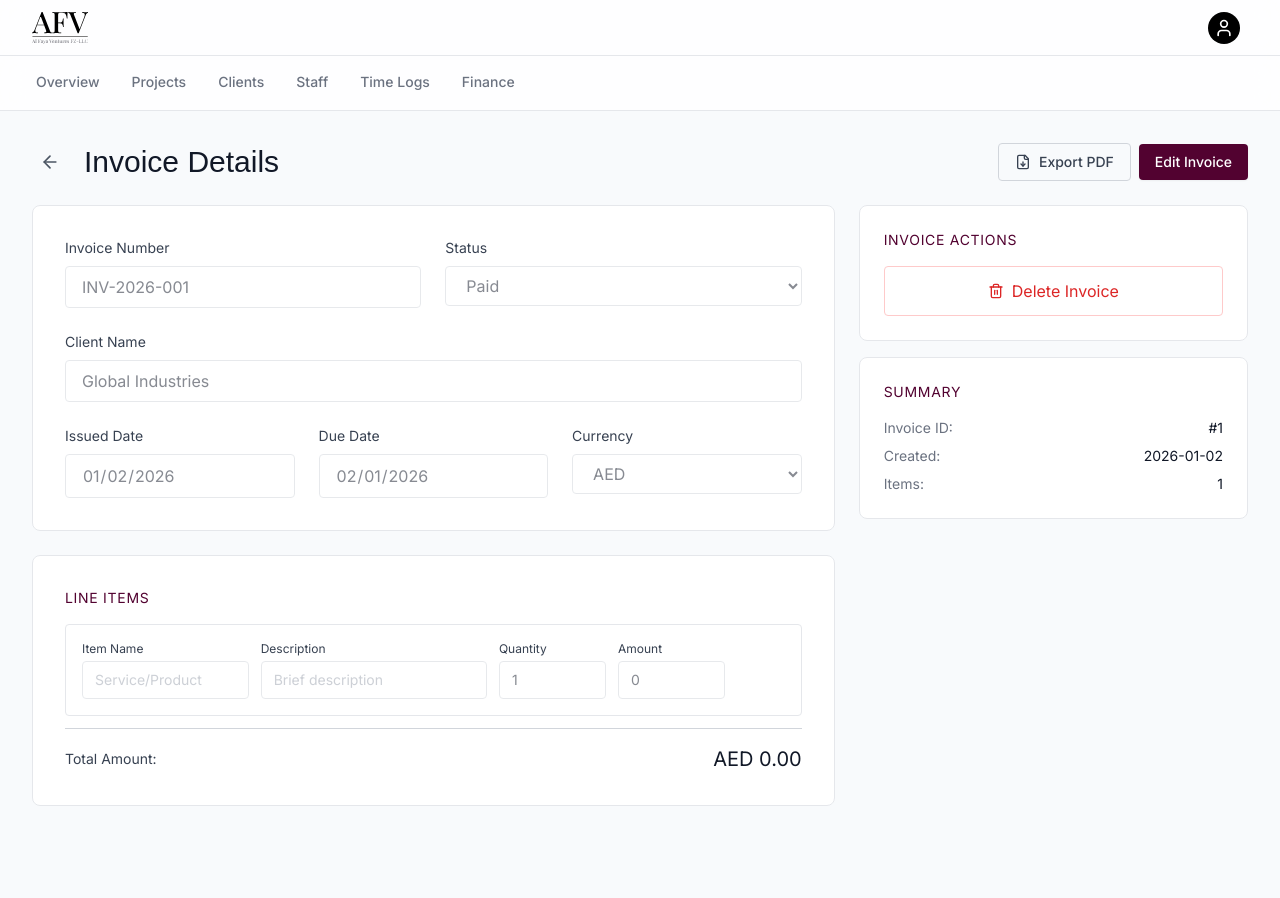
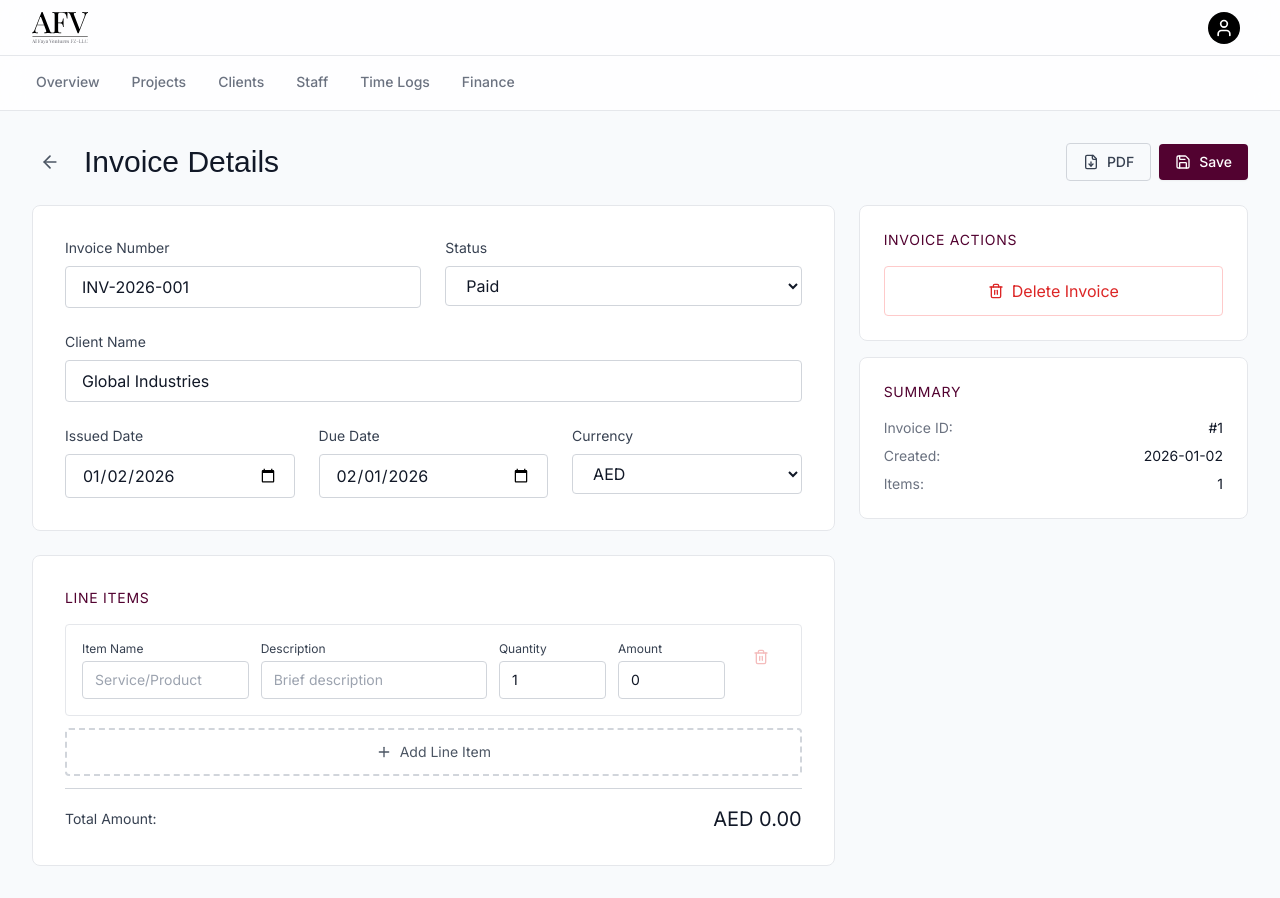
Before and after one commit to lustrecker-lang/alfayainternal, a Next.js app: page /dashboard/afconsult/finance/1 in a window 1280 px wide. Before the commit the page ends 838 px from the top, so only its background shows below. Built offline with nearby package versions, Linux system fonts and the light colour scheme; a web font is replaced by a local one.

Commit message:
Remove edit mode: always editable, simplify buttons, add delete confirmation

```diff
--- a/app/dashboard/afconsult/finance/[id]/page.tsx
+++ b/app/dashboard/afconsult/finance/[id]/page.tsx
@@ -14,7 +14,7 @@ interface LineItem {
 
 export default function InvoiceDetailPage({ params }: { params: Promise<{ id: string }> }) {
     const { id } = use(params);
-    const [isEditing, setIsEditing] = useState(false);
+    const [showDeleteDialog, setShowDeleteDialog] = useState(false);
     const [formData, setFormData] = useState({
         invoiceNumber: 'INV-2026-001',
         status: 'Paid',
@@ -60,10 +60,13 @@ export default function InvoiceDetailPage({ params }: { params: Promise<{ id: st
         alert('Export PDF functionality - would generate PDF here');
     };
 
-    const handleDelete = () => {
-        if (confirm('Are you sure you want to delete this invoice?')) {
+    const handleSave = () => {
+        alert('Save functionality - would save invoice data');
+    };
+
+    const confirmDelete = () => {
         alert('Delete functionality - would delete and redirect');
-        }
+        setShowDeleteDialog(false);
     };
 
     return (
@@ -85,27 +88,16 @@ export default function InvoiceDetailPage({ params }: { params: Promise<{ id: st
                         style={{ borderRadius: '0.25rem' }}
                     >
                         <FileDown className="w-4 h-4" />
-                        Export PDF
+                        PDF
                     </button>
-                    {isEditing ? (
                     <button
-                            type="submit"
-                            form="invoice-form"
+                        onClick={handleSave}
                         className="flex items-center gap-2 px-4 py-2 bg-afconsult text-white hover:opacity-90 transition-opacity shadow-sm text-sm font-medium font-sans"
                         style={{ borderRadius: '0.25rem' }}
                     >
                         <Save className="w-4 h-4" />
-                            Save Changes
+                        Save
                     </button>
-                    ) : (
-                        <button
-                            onClick={() => setIsEditing(true)}
-                            className="flex items-center gap-2 px-4 py-2 bg-afconsult text-white hover:opacity-90 transition-opacity shadow-sm text-sm font-medium font-sans"
-                            style={{ borderRadius: '0.25rem' }}
-                        >
-                            Edit Invoice
-                        </button>
-                    )}
                 </div>
             </div>
 
@@ -121,8 +113,7 @@ export default function InvoiceDetailPage({ params }: { params: Promise<{ id: st
                                         type="text"
                                         value={formData.invoiceNumber}
                                         onChange={(e) => setFormData({ ...formData, invoiceNumber: e.target.value })}
-                                        disabled={!isEditing}
-                                        className="w-full px-4 py-2 border border-gray-300 dark:border-gray-600 bg-white dark:bg-zinc-900 text-gray-900 dark:text-white focus:ring-2 focus:ring-afconsult outline-none disabled:opacity-50 disabled:cursor-not-allowed"
+                                        className="w-full px-4 py-2 border border-gray-300 dark:border-gray-600 bg-white dark:bg-zinc-900 text-gray-900 dark:text-white focus:ring-2 focus:ring-afconsult outline-none"
                                         style={{ borderRadius: '0.25rem' }}
                                     />
                                 </div>
@@ -132,8 +123,7 @@ export default function InvoiceDetailPage({ params }: { params: Promise<{ id: st
                                     <select
                                         value={formData.status}
                                         onChange={(e) => setFormData({ ...formData, status: e.target.value })}
-                                        disabled={!isEditing}
-                                        className="w-full px-4 py-2 border border-gray-300 dark:border-gray-600 bg-white dark:bg-zinc-900 text-gray-900 dark:text-white focus:ring-2 focus:ring-afconsult outline-none disabled:opacity-50 disabled:cursor-not-allowed"
+                                        className="w-full px-4 py-2 border border-gray-300 dark:border-gray-600 bg-white dark:bg-zinc-900 text-gray-900 dark:text-white focus:ring-2 focus:ring-afconsult outline-none"
                                         style={{ borderRadius: '0.25rem' }}
                                     >
                                         <option value="Draft">Draft</option>
@@ -150,8 +140,7 @@ export default function InvoiceDetailPage({ params }: { params: Promise<{ id: st
                                     type="text"
                                     value={formData.clientName}
                                     onChange={(e) => setFormData({ ...formData, clientName: e.target.value })}
-                                    disabled={!isEditing}
-                                    className="w-full px-4 py-2 border border-gray-300 dark:border-gray-600 bg-white dark:bg-zinc-900 text-gray-900 dark:text-white focus:ring-2 focus:ring-afconsult outline-none disabled:opacity-50 disabled:cursor-not-allowed"
+                                    className="w-full px-4 py-2 border border-gray-300 dark:border-gray-600 bg-white dark:bg-zinc-900 text-gray-900 dark:text-white focus:ring-2 focus:ring-afconsult outline-none"
                                     style={{ borderRadius: '0.25rem' }}
                                 />
                             </div>
@@ -163,8 +152,7 @@ export default function InvoiceDetailPage({ params }: { params: Promise<{ id: st
                                         type="date"
                                         value={formData.issuedDate}
                                         onChange={(e) => setFormData({ ...formData, issuedDate: e.target.value })}
-                                        disabled={!isEditing}
-                                        className="w-full px-4 py-2 border border-gray-300 dark:border-gray-600 bg-white dark:bg-zinc-900 text-gray-900 dark:text-white focus:ring-2 focus:ring-afconsult outline-none disabled:opacity-50 disabled:cursor-not-allowed"
+                                        className="w-full px-4 py-2 border border-gray-300 dark:border-gray-600 bg-white dark:bg-zinc-900 text-gray-900 dark:text-white focus:ring-2 focus:ring-afconsult outline-none"
                                         style={{ borderRadius: '0.25rem' }}
                                     />
                                 </div>
@@ -175,8 +163,7 @@ export default function InvoiceDetailPage({ params }: { params: Promise<{ id: st
                                         type="date"
                                         value={formData.dueDate}
                                         onChange={(e) => setFormData({ ...formData, dueDate: e.target.value })}
-                                        disabled={!isEditing}
-                                        className="w-full px-4 py-2 border border-gray-300 dark:border-gray-600 bg-white dark:bg-zinc-900 text-gray-900 dark:text-white focus:ring-2 focus:ring-afconsult outline-none disabled:opacity-50 disabled:cursor-not-allowed"
+                                        className="w-full px-4 py-2 border border-gray-300 dark:border-gray-600 bg-white dark:bg-zinc-900 text-gray-900 dark:text-white focus:ring-2 focus:ring-afconsult outline-none"
                                         style={{ borderRadius: '0.25rem' }}
                                     />
                                 </div>
@@ -186,8 +173,7 @@ export default function InvoiceDetailPage({ params }: { params: Promise<{ id: st
                                     <select
                                         value={formData.currency}
                                         onChange={(e) => setFormData({ ...formData, currency: e.target.value })}
-                                        disabled={!isEditing}
-                                        className="w-full px-4 py-2 border border-gray-300 dark:border-gray-600 bg-white dark:bg-zinc-900 text-gray-900 dark:text-white focus:ring-2 focus:ring-afconsult outline-none disabled:opacity-50 disabled:cursor-not-allowed"
+                                        className="w-full px-4 py-2 border border-gray-300 dark:border-gray-600 bg-white dark:bg-zinc-900 text-gray-900 dark:text-white focus:ring-2 focus:ring-afconsult outline-none"
                                         style={{ borderRadius: '0.25rem' }}
                                     >
                                         <option value="AED">AED</option>
@@ -213,9 +199,8 @@ export default function InvoiceDetailPage({ params }: { params: Promise<{ id: st
                                                 type="text"
                                                 value={item.itemName}
                                                 onChange={(e) => updateLineItem(item.id, 'itemName', e.target.value)}
-                                                disabled={!isEditing}
                                                 placeholder="Service/Product"
-                                                className="w-full px-3 py-2 text-sm border border-gray-300 dark:border-gray-600 bg-white dark:bg-zinc-900 text-gray-900 dark:text-white focus:ring-2 focus:ring-afconsult outline-none disabled:opacity-50 disabled:cursor-not-allowed"
+                                                className="w-full px-3 py-2 text-sm border border-gray-300 dark:border-gray-600 bg-white dark:bg-zinc-900 text-gray-900 dark:text-white focus:ring-2 focus:ring-afconsult outline-none"
                                                 style={{ borderRadius: '0.25rem' }}
                                             />
                                         </div>
@@ -226,9 +211,8 @@ export default function InvoiceDetailPage({ params }: { params: Promise<{ id: st
                                                 type="text"
                                                 value={item.description}
                                                 onChange={(e) => updateLineItem(item.id, 'description', e.target.value)}
-                                                disabled={!isEditing}
                                                 placeholder="Brief description"
-                                                className="w-full px-3 py-2 text-sm border border-gray-300 dark:border-gray-600 bg-white dark:bg-zinc-900 text-gray-900 dark:text-white focus:ring-2 focus:ring-afconsult outline-none disabled:opacity-50 disabled:cursor-not-allowed"
+                                                className="w-full px-3 py-2 text-sm border border-gray-300 dark:border-gray-600 bg-white dark:bg-zinc-900 text-gray-900 dark:text-white focus:ring-2 focus:ring-afconsult outline-none"
                                                 style={{ borderRadius: '0.25rem' }}
                                             />
                                         </div>
@@ -240,8 +224,7 @@ export default function InvoiceDetailPage({ params }: { params: Promise<{ id: st
                                                 min="1"
                                                 value={item.quantity}
                                                 onChange={(e) => updateLineItem(item.id, 'quantity', parseFloat(e.target.value) || 1)}
-                                                disabled={!isEditing}
-                                                className="w-full px-3 py-2 text-sm border border-gray-300 dark:border-gray-600 bg-white dark:bg-zinc-900 text-gray-900 dark:text-white focus:ring-2 focus:ring-afconsult outline-none disabled:opacity-50 disabled:cursor-not-allowed"
+                                                className="w-full px-3 py-2 text-sm border border-gray-300 dark:border-gray-600 bg-white dark:bg-zinc-900 text-gray-900 dark:text-white focus:ring-2 focus:ring-afconsult outline-none"
                                                 style={{ borderRadius: '0.25rem' }}
                                             />
                                         </div>
@@ -254,14 +237,12 @@ export default function InvoiceDetailPage({ params }: { params: Promise<{ id: st
                                                 min="0"
                                                 value={item.amount}
                                                 onChange={(e) => updateLineItem(item.id, 'amount', parseFloat(e.target.value) || 0)}
-                                                disabled={!isEditing}
-                                                className="w-full px-3 py-2 text-sm border border-gray-300 dark:border-gray-600 bg-white dark:bg-zinc-900 text-gray-900 dark:text-white focus:ring-2 focus:ring-afconsult outline-none disabled:opacity-50 disabled:cursor-not-allowed"
+                                                className="w-full px-3 py-2 text-sm border border-gray-300 dark:border-gray-600 bg-white dark:bg-zinc-900 text-gray-900 dark:text-white focus:ring-2 focus:ring-afconsult outline-none"
                                                 style={{ borderRadius: '0.25rem' }}
                                             />
                                         </div>
 
                                         <div className="col-span-1 flex items-end justify-center pb-2">
-                                            {isEditing && (
                                             <button
                                                 onClick={() => removeLineItem(item.id)}
                                                 disabled={lineItems.length === 1}
@@ -271,14 +252,12 @@ export default function InvoiceDetailPage({ params }: { params: Promise<{ id: st
                                             >
                                                 <Trash2 className="w-4 h-4" />
                                             </button>
-                                            )}
                                         </div>
                                     </div>
                                 </div>
                             ))}
 
                             {/* Add Line Item Button */}
-                            {isEditing && (
                             <button
                                 onClick={addLineItem}
                                 className="w-full py-3 border-2 border-dashed border-gray-300 dark:border-gray-600 text-gray-600 dark:text-gray-400 hover:border-afconsult hover:text-afconsult transition-colors flex items-center justify-center gap-2 font-sans text-sm"
@@ -287,7 +266,6 @@ export default function InvoiceDetailPage({ params }: { params: Promise<{ id: st
                                 <Plus className="w-4 h-4" />
                                 Add Line Item
                             </button>
-                            )}
 
                             <div className="pt-4 border-t border-gray-300 dark:border-gray-600 flex justify-between items-center">
                                 <span className="text-sm font-normal text-gray-700 dark:text-gray-300 font-sans">Total Amount:</span>
@@ -304,17 +282,8 @@ export default function InvoiceDetailPage({ params }: { params: Promise<{ id: st
                     <div className="bg-white dark:bg-zinc-800 p-6 border border-gray-200 dark:border-gray-700" style={{ borderRadius: '0.5rem' }}>
                         <h3 className="text-sm font-normal uppercase tracking-wider text-afconsult font-sans mb-4">Invoice Actions</h3>
                         <div className="space-y-3">
-                            {isEditing && (
                             <button
-                                    onClick={() => setIsEditing(false)}
-                                    className="w-full py-3 border border-gray-300 dark:border-gray-600 text-gray-700 dark:text-gray-300 font-normal hover:bg-gray-50 dark:hover:bg-zinc-700 transition-colors font-sans"
-                                    style={{ borderRadius: '0.25rem' }}
-                                >
-                                    Cancel Editing
-                                </button>
-                            )}
-                            <button
-                                onClick={handleDelete}
+                                onClick={() => setShowDeleteDialog(true)}
                                 className="w-full py-3 border border-red-200 dark:border-red-900 text-red-600 dark:text-red-400 font-normal hover:bg-red-50 dark:hover:bg-red-900/20 transition-colors flex items-center justify-center gap-2 font-sans"
                                 style={{ borderRadius: '0.25rem' }}
                             >
@@ -343,6 +312,37 @@ export default function InvoiceDetailPage({ params }: { params: Promise<{ id: st
                     </div>
                 </div>
             </div>
+
+            {/* Delete Confirmation Dialog */}
+            {showDeleteDialog && (
+                <>
+                    <div className="fixed inset-0 bg-black/50 z-40" onClick={() => setShowDeleteDialog(false)} />
+                    <div className="fixed inset-0 flex items-center justify-center z-50 p-4">
+                        <div className="bg-white dark:bg-zinc-800 p-6 max-w-md w-full shadow-xl border border-gray-200 dark:border-gray-700" style={{ borderRadius: '0.5rem' }}>
+                            <h3 className="text-lg font-normal text-gray-900 dark:text-white mb-2">Delete Invoice?</h3>
+                            <p className="text-sm text-gray-600 dark:text-gray-400 mb-6 font-sans">
+                                Are you sure you want to delete this invoice? This action cannot be undone.
+                            </p>
+                            <div className="flex gap-3">
+                                <button
+                                    onClick={() => setShowDeleteDialog(false)}
+                                    className="flex-1 py-2 border border-gray-300 dark:border-gray-600 text-gray-700 dark:text-gray-300 font-normal hover:bg-gray-50 dark:hover:bg-zinc-700 transition-colors font-sans"
+                                    style={{ borderRadius: '0.25rem' }}
+                                >
+                                    Cancel
+                                </button>
+                                <button
+                                    onClick={confirmDelete}
+                                    className="flex-1 py-2 bg-red-600 text-white font-normal hover:bg-red-700 transition-colors font-sans"
+                                    style={{ borderRadius: '0.25rem' }}
+                                >
+                                    Delete
+                                </button>
+                            </div>
+                        </div>
+                    </div>
+                </>
+            )}
         </div>
     );
 }
```
Lines whose indentation alone changed are shown as unchanged.
